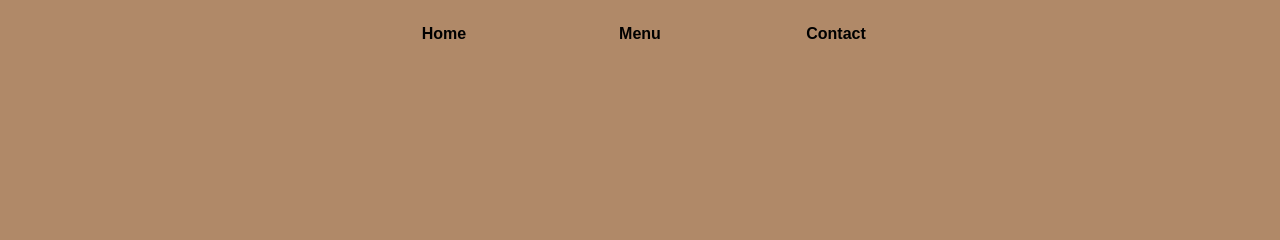
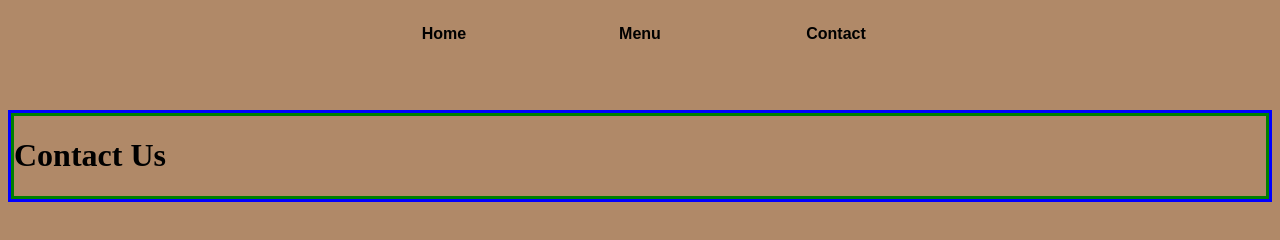
Before and after one commit to dannymaclaughlin/restaurant-page, a website built with webpack: page src/template.html in a window 1280 px wide. Built offline with nearby package versions, Linux system fonts and the light colour scheme.

Commit message:
Added header to the contact module with temporary borders for visualization.

```diff
--- a/src/contact.js
+++ b/src/contact.js
@@ -3,5 +3,17 @@ import "./styles.css";
 export function renderContact() {
     const contentContainer = document.querySelector("#content");
 
-    const div = document.createElement("div");
+    const contactDiv = document.createElement("div");
+    contactDiv.classList.add("contactDiv");
+    contentContainer.appendChild(contactDiv);
+
+    const tabHeaderDiv = document.createElement("div");
+    tabHeaderDiv.classList.add("tabHeaderDiv");
+    contactDiv.appendChild(tabHeaderDiv);
+
+    const tabHeaderElement = document.createElement("h1");
+    tabHeaderDiv.appendChild(tabHeaderElement);
+
+    const tabHeaderText = document.createTextNode("Contact Us");
+    tabHeaderElement.appendChild(tabHeaderText);
 }
--- a/src/styles.css
+++ b/src/styles.css
@@ -70,3 +70,11 @@ body {
 .item3 {
     font-size: 10em;
 }
+
+/* contact.js */
+.contactDiv {
+    border: 3px solid blue;
+}
+.tabHeaderDiv {
+    border: 3px solid green;
+}
```
